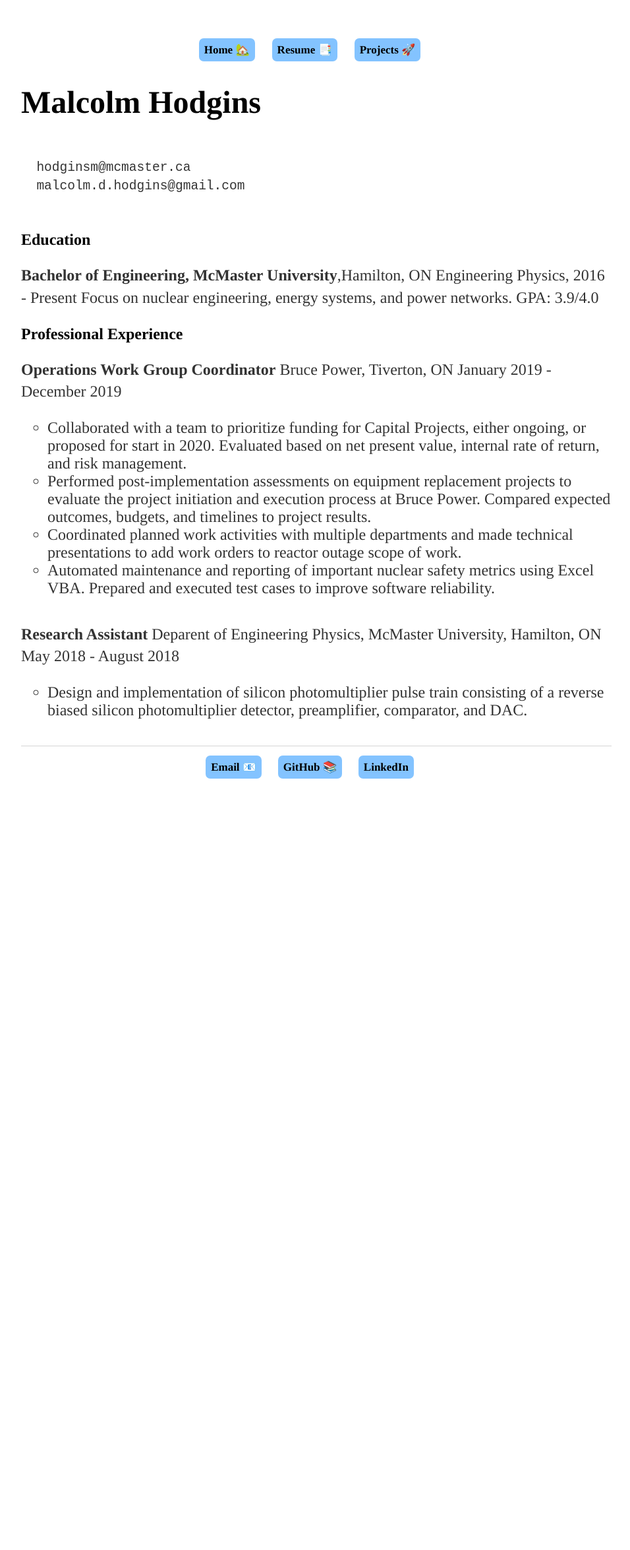
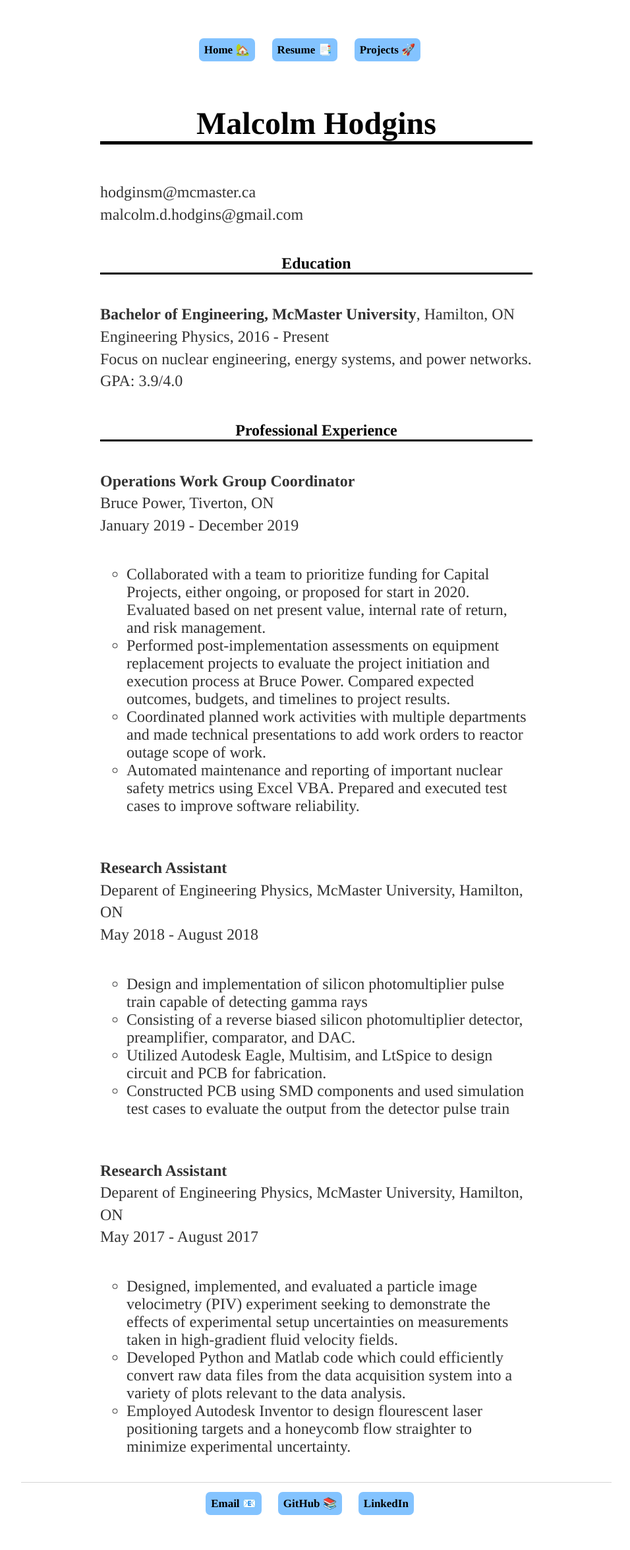
Before and after one commit to MalcolmHodgins/MalcolmHodgins.github.io, a Jekyll site: the page built from resume/index.html, in a window 1280 px wide. Shown: the whole page at 66% size, without its empty margins (160-1116 px from the left). Built offline with Jekyll 4.4.1, drawn with Linux system fonts in a browser that asks for light colours; before the commit the page ends 1233 px from its top, so only the background shows below that.

Commit message:
resume additions

```diff
--- a/css/main.css
+++ b/css/main.css
@@ -68,6 +68,25 @@ nav ul li, footer ul li {
   max-width: 100px;
   height: auto;
   border-radius: 30px;
+}
+
+.flex-container-resume {
+  display: flex;
+  background-color: white;
+  margin: auto 120px;
+  flex-direction: column;
+}
+
+.flex-container-resume > div {
+  margin: 0px;
+}
+
+.flex-container-resume > div > h1 {
+  border-bottom: 5px solid black;
+}
+
+.flex-container-resume > div > h2 {
+  border-bottom: 3px solid black;
 }
 
 a {
--- a/resume/index.html
+++ b/resume/index.html
@@ -2,39 +2,89 @@
 layout: default
 title: Malcolm Hodgins
 ---
-<h1>Malcolm Hodgins</h1>
-<pre>
+<div class="flex-container-resume">
+	<div>
+	<h1 class="centered">Malcolm Hodgins</h1>
+  </div>
+</div>
+
+<div class="flex-container-resume">
+  <div>
     <p>
-  hodginsm@mcmaster.ca
+      hodginsm@mcmaster.ca<br>
       malcolm.d.hodgins@gmail.com
     </p>
-</pre>
-<h2>Education</h2>
+  </div>
+</div>
+
+<div class="flex-container-resume">
+	<div>
+    <h2 class="centered">Education</h2>
+  </div>
+</div>
+<div class="flex-container-resume">
+	<div>
     <p>
-  <strong>Bachelor of Engineering, McMaster University</strong>,Hamilton, ON
-  Engineering Physics, 2016 - Present
+      <strong>Bachelor of Engineering, McMaster University</strong>, Hamilton, ON <br>
+      Engineering Physics, 2016 - Present <br>
       Focus on nuclear engineering, energy systems, and power networks.
       GPA: 3.9/4.0
     </p>
+  </div>
+</div>
+<div class="flex-container-resume">
+ 	<div>
+  <h2 class="centered">Professional Experience</h2>
+</div>
+</div>
 
-<h2>Professional Experience</h2>
+<div class="flex-container-resume">
+<div>
     <p>
-  <strong>Operations Work Group Coordinator</strong>
-  Bruce Power, Tiverton, ON
+      <strong>Operations Work Group Coordinator</strong><br>
+      Bruce Power, Tiverton, ON<br>
       January 2019 - December 2019
     </p>
+  </div>
+  <div>
     <ul>
       <li>Collaborated with a team to prioritize funding for Capital Projects, either ongoing, or proposed for start in 2020. Evaluated based on net present value, internal rate of return, and risk management.</li>
       <li>Performed post-implementation assessments on equipment replacement projects to evaluate the project initiation and execution process at Bruce Power. Compared expected outcomes, budgets, and timelines to project results.</li>
       <li>Coordinated planned work activities with multiple departments and made technical presentations to add work orders to reactor outage scope of work.</li>
       <li>Automated maintenance and reporting of important nuclear safety metrics using Excel VBA. Prepared and executed test cases to improve software reliability.</li>
     </ul>
-
+  </div>
+</div>
+<div class="flex-container-resume">
+  <div>
     <p>
-  <strong>Research Assistant</strong>
-  Deparent of Engineering Physics, McMaster University, Hamilton, ON
+      <strong>Research Assistant</strong><br>
+      Deparent of Engineering Physics, McMaster University, Hamilton, ON<br>
       May 2018 - August 2018
     </p>
+  </div>
+  <div>
     <ul>
-  <li>Design and implementation of silicon photomultiplier pulse train consisting of a reverse biased silicon photomultiplier detector, preamplifier, comparator, and DAC.
+      <li>Design and implementation of silicon photomultiplier pulse train capable of detecting gamma rays</li>
+      <li>Consisting of a reverse biased silicon photomultiplier detector, preamplifier, comparator, and DAC.</li>
+      <li>Utilized Autodesk Eagle, Multisim, and LtSpice to design circuit and PCB for fabrication.</li>
+      <li>Constructed PCB using SMD components and used simulation test cases to evaluate the output from the detector pulse train</li>
     </ul>
+  </div>
+</div>
+<div class="flex-container-resume">
+  <div>
+    <p>
+      <strong>Research Assistant</strong><br>
+      Deparent of Engineering Physics, McMaster University, Hamilton, ON<br>
+      May 2017 - August 2017
+    </p>
+  </div>
+  <div>
+    <ul>
+      <li>Designed, implemented, and evaluated a particle image velocimetry (PIV) experiment seeking to demonstrate the effects of experimental setup uncertainties on measurements taken in high-gradient fluid velocity fields.</li>
+      <li>Developed Python and Matlab code which could efficiently convert raw data files from the data acquisition system into a variety of plots relevant to the data analysis.</li>
+      <li>Employed Autodesk Inventor to design flourescent laser positioning targets and a honeycomb flow straighter to minimize experimental uncertainty.</li>
+    </ul>
+  </div>
+</div>
```
Lines whose indentation alone changed are shown as unchanged.
